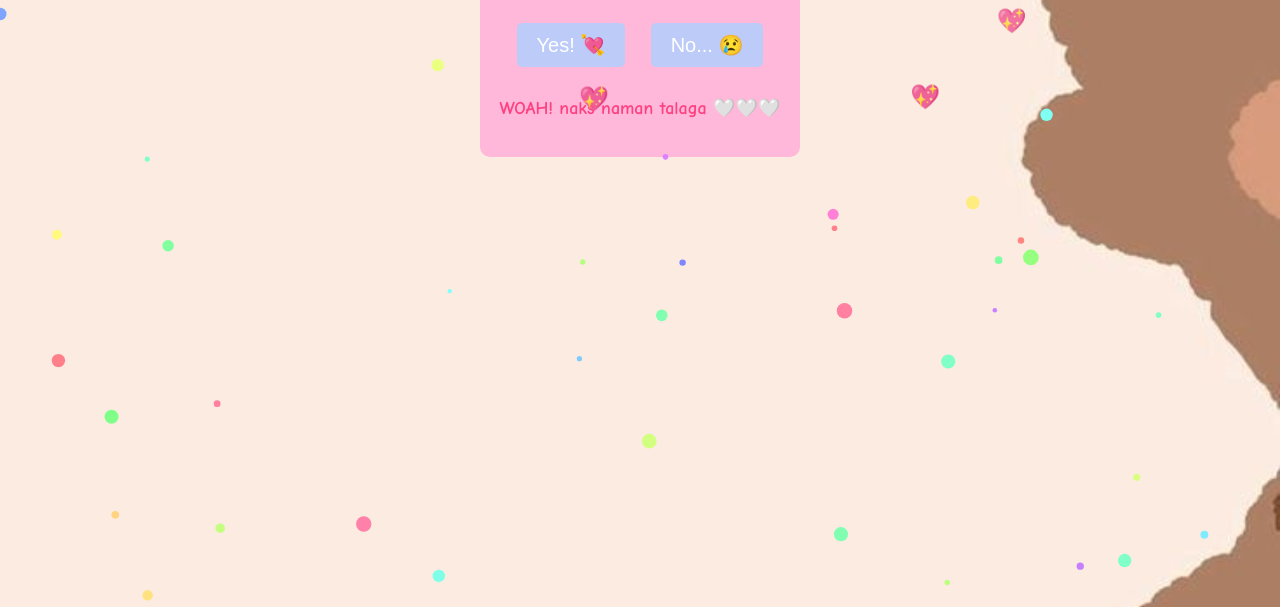
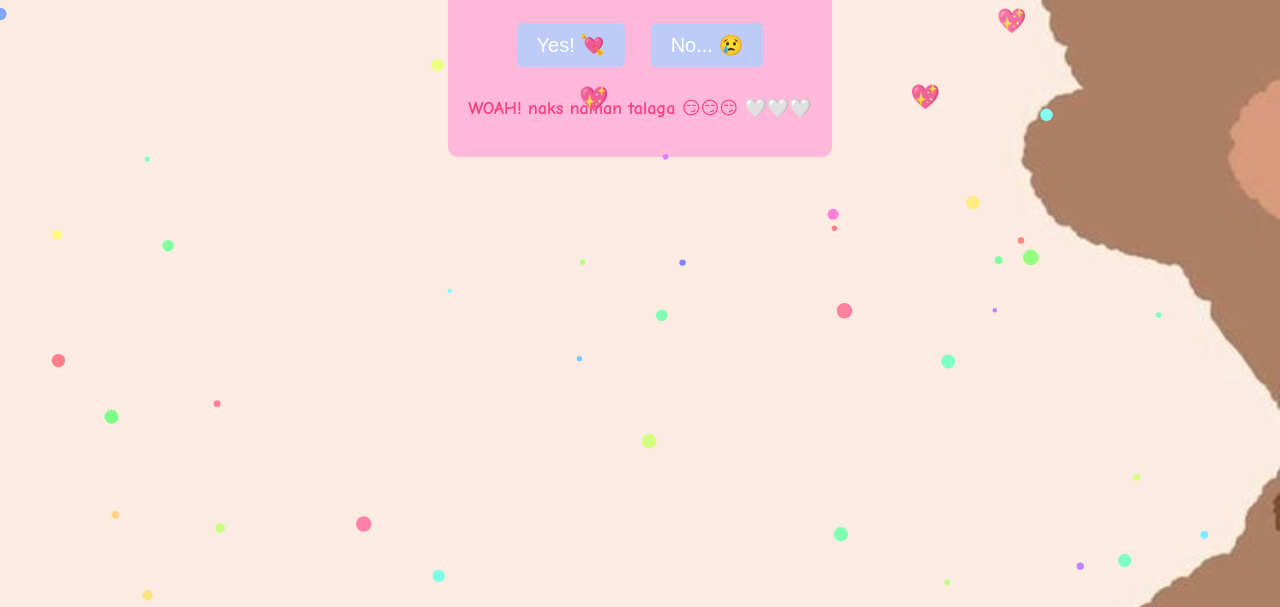
Before and after one commit to peal22/fs, a plain HTML site: page index.html in a window 1280 px wide. Both pictures are taken after a click on the button "Yes! 💘". Shown: the part 193-800 px from the top of the page. Drawn offline with Linux system fonts and the light colour scheme.

Commit message:
Update index.html

```diff
--- a/index.html
+++ b/index.html
@@ -163,7 +163,7 @@
 
         // Show confetti when clicking "Yes"
         document.getElementById("yesButton").addEventListener("click", function() {
-            document.getElementById("response").innerText = "WOAH! naks naman talaga  🤍🤍🤍";
+            document.getElementById("response").innerText = "WOAH! naks naman talaga 😏😏😏 🤍🤍🤍";
             confetti = [];
             createConfetti();
             animateConfetti();
```
